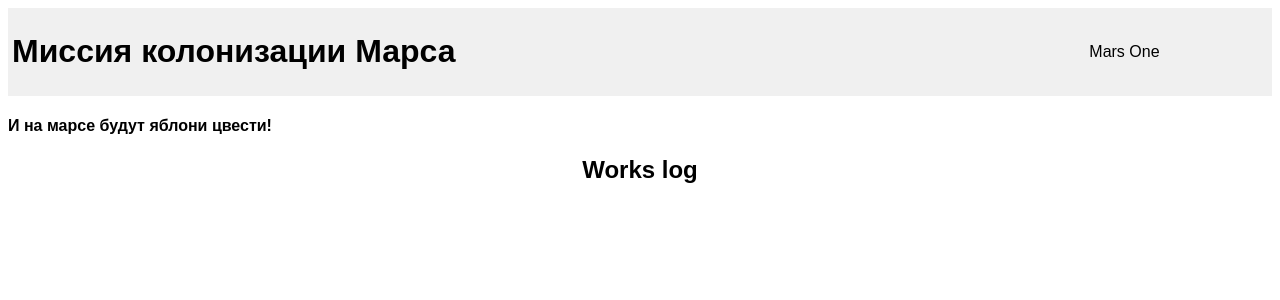
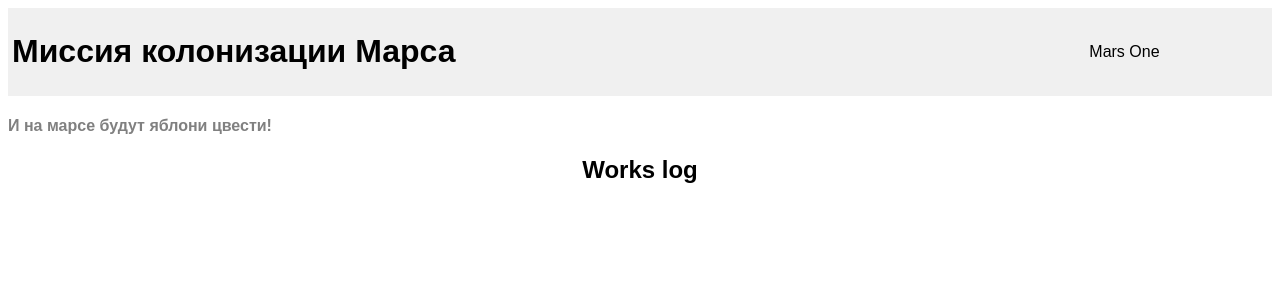
Before and after one commit to Tatyana205/Mars, a Flask app: page / in a window 1280 px wide. Shown: the top 300 px of the page. Run offline with Flask 2, Linux system fonts and the light colour scheme; data that the repository does not hold is empty.

Commit message:
Add files via upload

```diff
--- a/templates/base.html
+++ b/templates/base.html
@@ -7,6 +7,9 @@
         table {
             background: #C0C0C0;
             color: #000000;
+        }
+        h4 {
+            color: #808080;
         }
     </style>
 </head>
```
